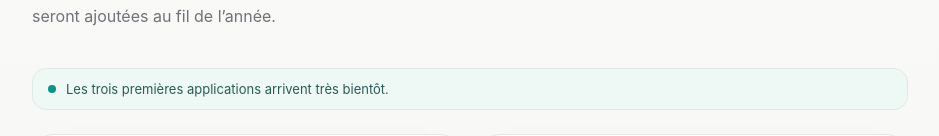
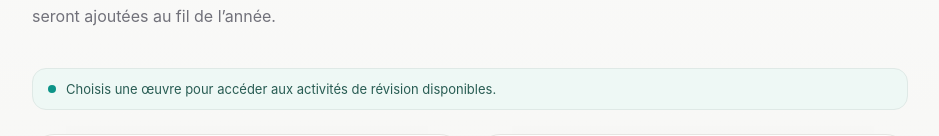
Before and after one commit to navarc34/apps-revision, a plain HTML site: page fr/index.html in a window 1280 px wide. Shown: the part 181-317 px from the top of the page, without its empty margins (170-1109 px from the left). Drawn offline with Linux system fonts and the light colour scheme.

Commit message:
publish(fr): index.html depuis dev-chatgpt

```diff
--- a/fr/index.html
+++ b/fr/index.html
@@ -1 +1 @@
-<!doctype html><html lang="fr"><head><meta charset="utf-8"><meta name="viewport" content="width=device-width,initial-scale=1"><meta name="theme-color" content="#fafaf9"><title>Français · Apps de révision</title><link rel="stylesheet" href="../shared/catalog.css"></head><body><main class="catalog-shell"><p class="eyebrow">Révisions · Première</p><h1>Français</h1><p class="lead">Retrouve ici les applications de révision du cours de français. De nouvelles activités seront ajoutées au fil de l’année.</p><div class="banner"><span class="dot"></span>Les trois premières applications arrivent très bientôt.</div><section class="grid"><a class="card" href="./lettres-peruvienne/"><span class="num">01 · Révision</span><h2>Réviser Lettres d’une Péruvienne</h2><p>Œuvre intégrale, personnages, enjeux, citations et parcours associé.</p><span class="cta">Voir la page →</span></a><a class="card" href="./ourika/"><span class="num">02 · Révision</span><h2>Réviser Ourika</h2><p>Préparer et consolider la lecture cursive de Claire de Duras.</p><span class="cta">Voir la page →</span></a><a class="card" href="./americanah/"><span class="num">03 · Révision</span><h2>Réviser Americanah</h2><p>Préparer et consolider la lecture cursive de Chimamanda Ngozi Adichie.</p><span class="cta">Voir la page →</span></a></section><div class="footer">Apps de révision · Lycée · Travail personnel</div></main></body></html>
+<!doctype html><html lang="fr"><head><meta charset="utf-8"><meta name="viewport" content="width=device-width,initial-scale=1"><meta name="theme-color" content="#fafaf9"><title>Français · Apps de révision</title><link rel="stylesheet" href="../shared/catalog.css"></head><body><main class="catalog-shell"><p class="eyebrow">Révisions · Première</p><h1>Français</h1><p class="lead">Retrouve ici les applications de révision du cours de français. De nouvelles activités seront ajoutées au fil de l’année.</p><div class="banner"><span class="dot"></span>Choisis une œuvre pour accéder aux activités de révision disponibles.</div><section class="grid"><a class="card" href="./lettres-peruvienne/"><span class="num">01 · Révision</span><h2>Réviser Lettres d’une Péruvienne</h2><p>Œuvre intégrale, personnages, enjeux, citations et parcours associé.</p><span class="cta">Voir la page →</span></a><a class="card" href="./ourika/"><span class="num">02 · Révision</span><h2>Réviser Ourika</h2><p>Préparer et consolider la lecture cursive de Claire de Duras.</p><span class="cta">Voir la page →</span></a><a class="card" href="./americanah/"><span class="num">03 · Révision</span><h2>Réviser Americanah</h2><p>Préparer et consolider la lecture cursive de Chimamanda Ngozi Adichie.</p><span class="cta">Voir la page →</span></a></section><div class="footer">Apps de révision · Lycée · Travail personnel</div></main></body></html>
```
